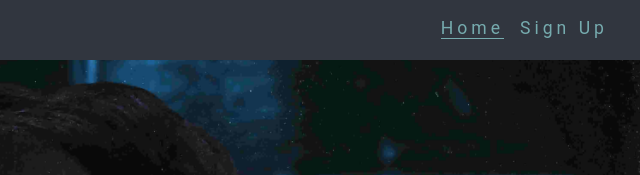
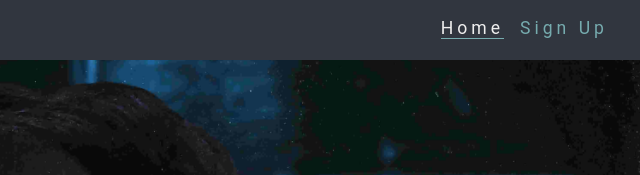
Before and after one commit to Suth272/Wonder-of-VR, a plain HTML site: page index.html in a window 1280 px wide. In both pictures the pointer is over the link "Home". Shown: the top 175 px of the page, 640-1280 px from the left. Drawn offline with Linux system fonts and the light colour scheme.

Commit message:
FEAT: Added hover styling to the nav bar

```diff
--- a/assets/css/style.css
+++ b/assets/css/style.css
@@ -88,6 +88,7 @@ main {
 /*Hero Image*/
 #hero-image {
     background: url(../images/hero-image.jpg) no-repeat center center/cover;
+    /* image taken from Photo by Harsch Shivam from Pexels: https://www.pexels.com/photo/man-wearing-vr-goggles-2007647/ */
     height: 600px;
     width: 100%;
     position: relative;
@@ -167,6 +168,12 @@ footer {
 
 /*Media query: tablets and larger (1024px and up)*/
 @media screen and (min-width: 1024px) {
+    /* Header */
+    /* Nav */
+    #menu a:hover {
+        color: #EEEEEE;
+    }
+
     /* Main Content*/
     /* Hero Image */
     #cover-text {
```
